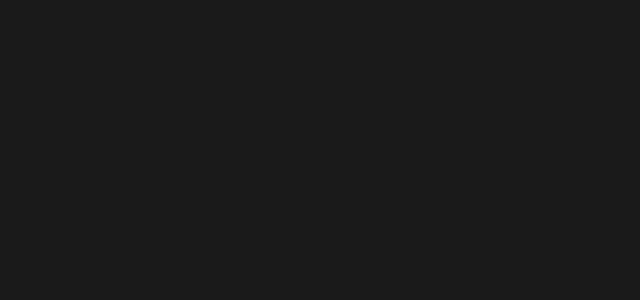
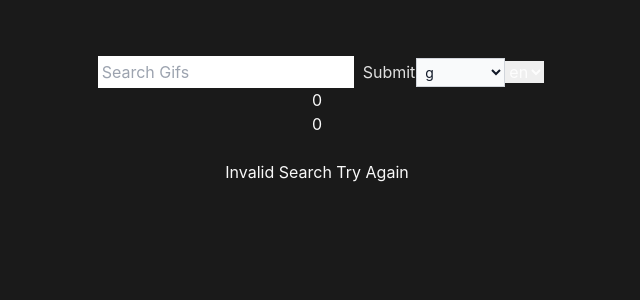
Before and after one commit to c1can/gifsApp, a React (Vite) app: page /InvalidSearch in a window 1280 px wide. Shown: the top 300 px of the page, without its empty margins (323-963 px from the left). Built offline with nearby package versions, Linux system fonts and the light colour scheme.

Commit message:
add alternative paths

```diff
--- a/src/Routes/App.routing.jsx
+++ b/src/Routes/App.routing.jsx
@@ -1,13 +1,16 @@
 import { Home } from "../components/Home";
 import { Gifs } from "../components/Gifs";
 import { Details } from "../components/Details";
-import { Route } from "wouter";
+import { InvalidSearch } from "../components/InvalidSearch";
+import { Error } from "../components/404";
+import { Route, Switch } from "wouter";
 import { GifContextProvider } from "../context/GifContext";
 
 export const Routes = () => {
   return (
     <>
       <GifContextProvider>
+        <Switch>
           <Route path="/" component={Home}></Route>
 
           <Route path="/gif/:keyword/:category?/:language?">
@@ -17,6 +20,10 @@
           <Route path="/details/:id">
             {(params) => <Details id={params.id} />}
           </Route>
+
+          <Route path="/InvalidSearch" component={InvalidSearch}></Route>
+          <Route component={Error} />
+        </Switch>
       </GifContextProvider>
     </>
   );
--- /dev/null
+++ b/src/components/404.jsx
@@ -0,0 +1,10 @@
+import { Head } from "./Helmet";
+
+export function Error() {
+  return (
+    <>
+      <Head title="Page Not Found" description="Not page found" />
+      <p>Sorry page not found</p>
+    </>
+  );
+}
--- /dev/null
+++ b/src/components/InvalidSearch.jsx
@@ -0,0 +1,12 @@
+import { Head } from "./Helmet";
+import { Search } from "./Search";
+
+export function InvalidSearch() {
+  return (
+    <>
+      <Head title="No Results" description="Not found results" />
+      <Search />
+      <p>Invalid Search Try Again</p>
+    </>
+  );
+}
--- a/src/components/Search.jsx
+++ b/src/components/Search.jsx
@@ -2,7 +2,7 @@
 import { useLocation } from "wouter";
 import { useReduce } from "../Hooks/useReduce";
 
-function Search() {
+export function Search() {
   const [path, setPath] = useLocation();
 
   const { state, dispatch, ACTIONS } = useReduce();
@@ -10,7 +10,9 @@
 
   const handleSubmit = (evt) => {
     evt.preventDefault();
-    setPath(`/gif/${gifValue}/${category}/${language}`);
+    gifValue == ""
+      ? setPath("/InvalidSearch")
+      : setPath(`/gif/${gifValue}/${category}/${language}`);
   };
   const handleChange = (evt) => {
     dispatch({ type: ACTIONS.UPDATE_KEYWORD, payload: evt.target.value });
```
Lines whose indentation alone changed are shown as unchanged.
